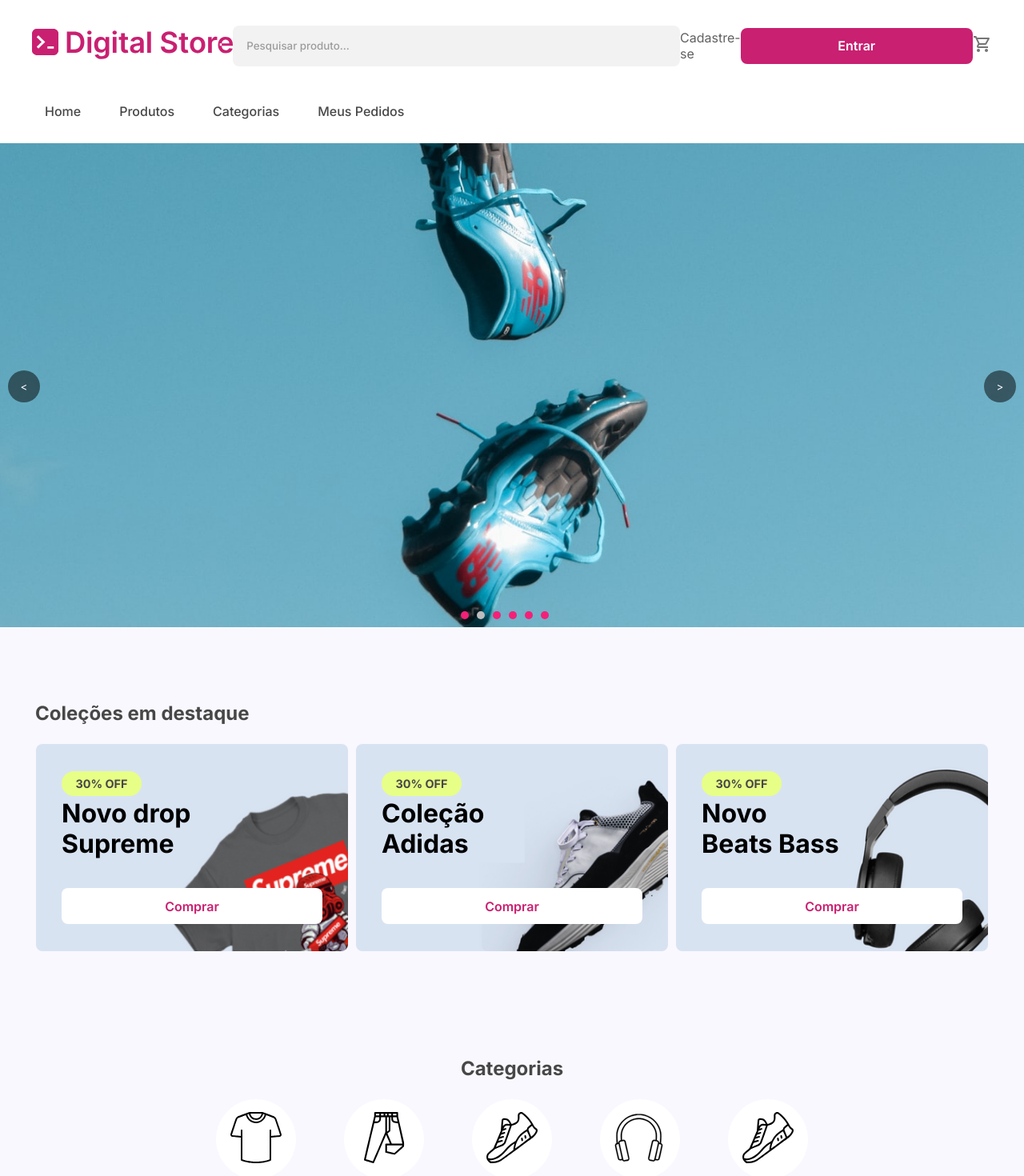
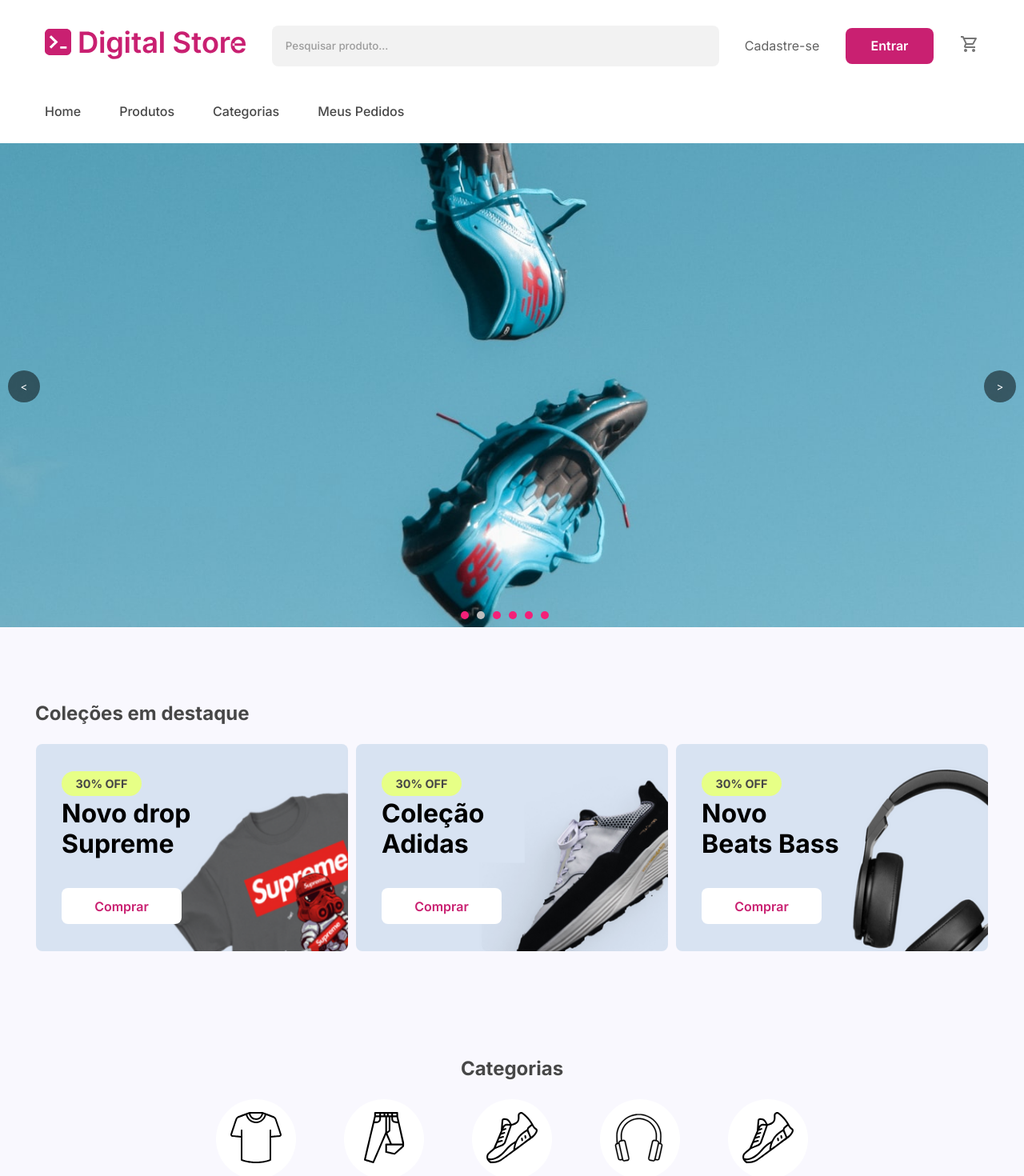
Before and after one commit to batataDripStore/dripStore, a React (Vite) app: page / in a window 1280 px wide. Shown: the top 1470 px of the page at 80% size. Built offline with nearby package versions, Linux system fonts and the light colour scheme.

Commit message:
last adjusments

```diff
--- a/src/componentes/CardHighlights/CardHighlights.css
+++ b/src/componentes/CardHighlights/CardHighlights.css
@@ -8,6 +8,9 @@
     padding: 2em;
     position: relative;
     z-index: 3;
+}
+.card-btn{
+    width: 150px;
 }
 .card-element img{
     width: 100%;
--- a/src/componentes/CardHighlights/CardHighlights.jsx
+++ b/src/componentes/CardHighlights/CardHighlights.jsx
@@ -11,7 +11,7 @@ export const CardHighlights = ({title, flagDiscount, image}) => {
                 <span>{flagDiscount}</span>
             </div>
             <h2>{title}</h2>
-            <div>
+            <div className='card-btn'>
                 <Button nome={'Comprar'} cor={'white'} />
             </div>
         </div>
--- a/src/componentes/InsideHeader/InsideHeader.jsx
+++ b/src/componentes/InsideHeader/InsideHeader.jsx
@@ -18,7 +18,9 @@ export default function InsideHeader(){
                 <div className="login">
                     <Link to="cadastre-se">Cadastre-se</Link>
                 </div>
-                <Button className="button" nome={'Entrar'} />
+                <div>
+                    <Button className="button" nome={'Entrar'} />
+                </div>
                 <div className="cart">
                     <Link to="carrinho"><ShoppingCartOutlinedIcon color="action" /></Link>
                 </div>
--- a/src/componentes/Sections/SpecialOffers/SpecialOffers.jsx
+++ b/src/componentes/Sections/SpecialOffers/SpecialOffers.jsx
@@ -18,7 +18,9 @@ export const SpecialOffers = () => {
                         incididunt ut labore et dolore magna aliqua. Ut enim ad minim veniam, quis nostrud
                         exercitation ullamco laboris nisi ut aliquip
                     </p>
+                    <div>
                     <Button nome={'Ver Oferta'} cor={'baseButton'}/>
+                    </div>
                 </div>
             </div>
         </div>
```
